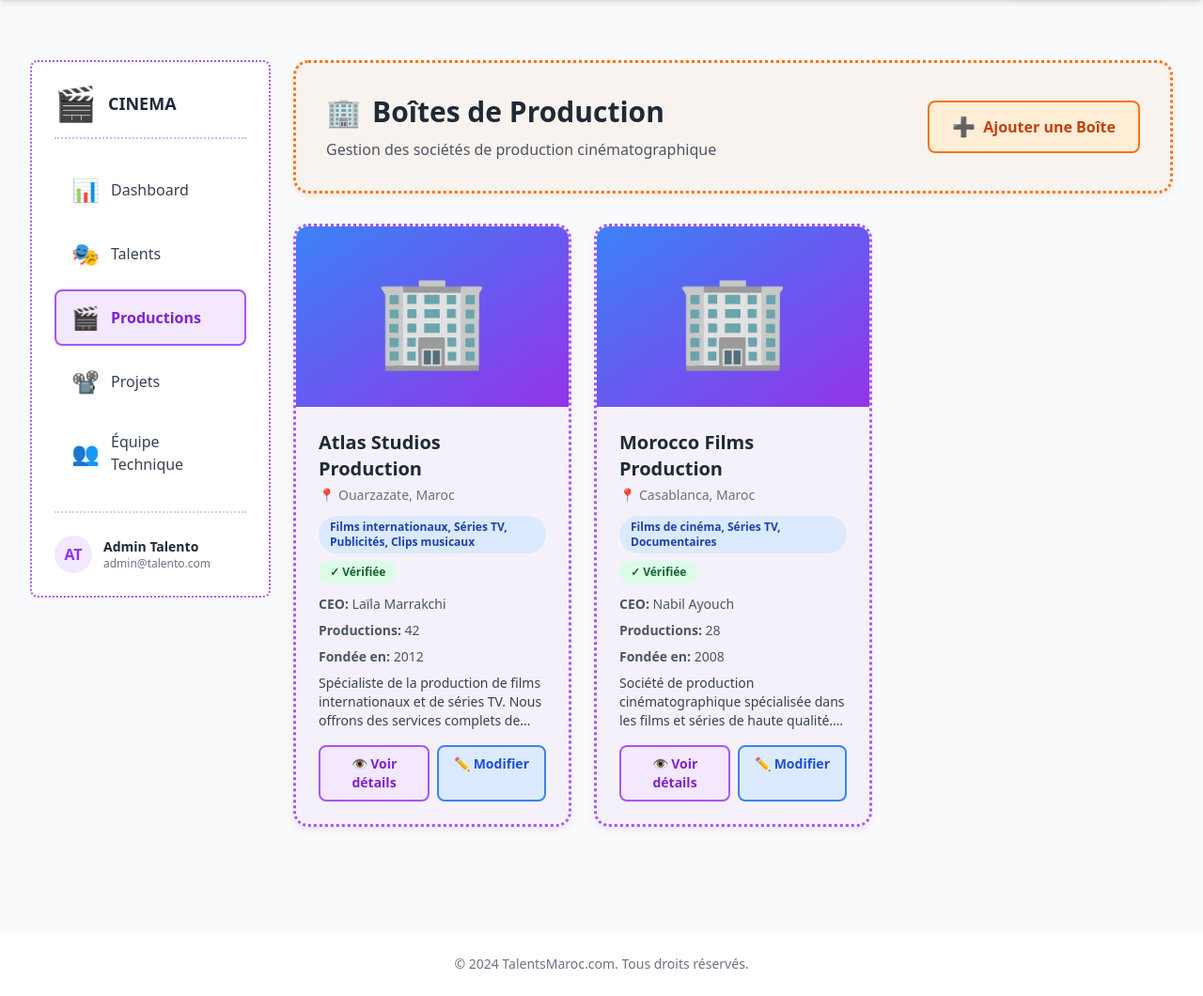
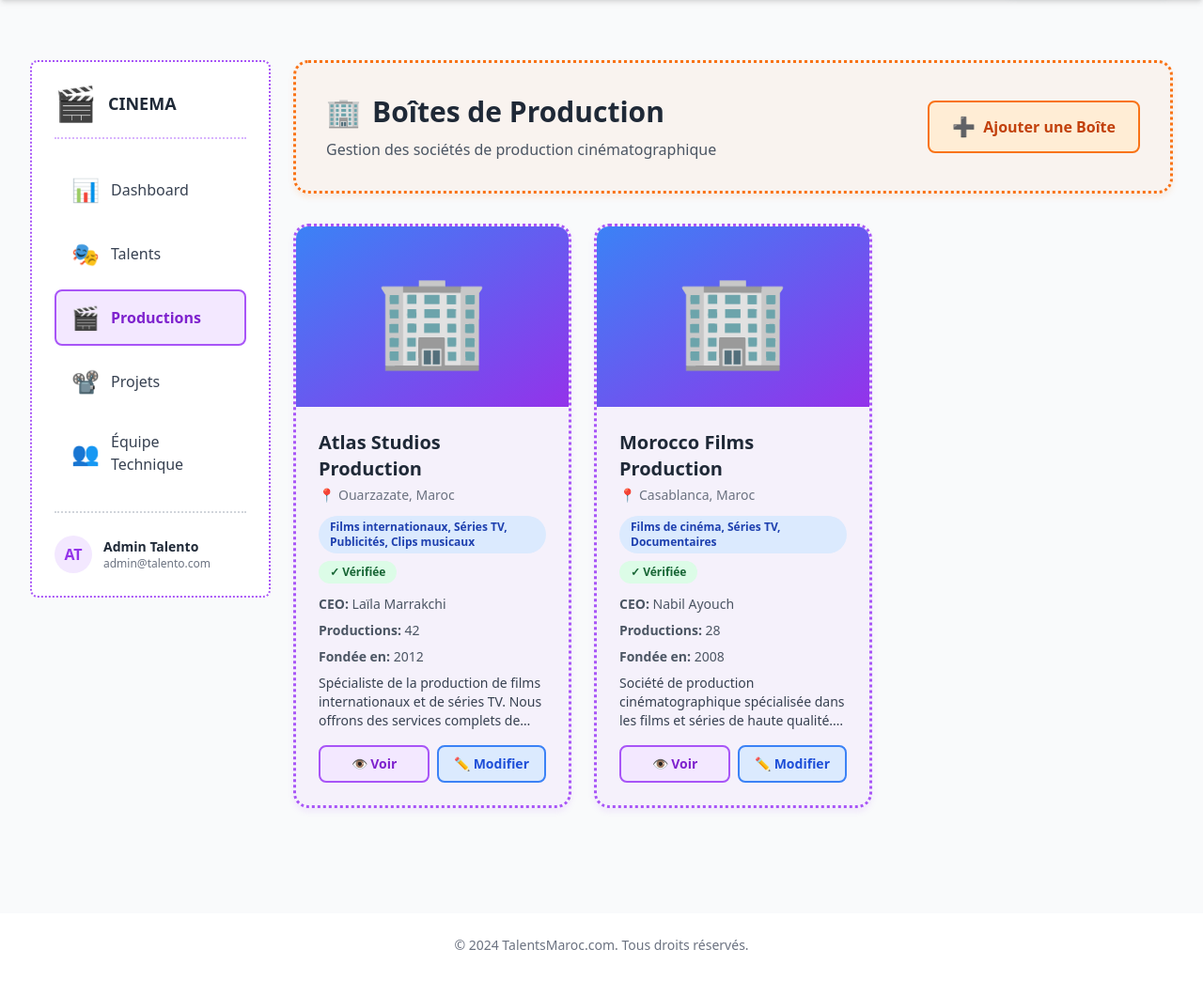
Before and after one commit to moa-digitalagency/Talento, a Flask app: page /cinema/productions in a window 1280 px wide. Shown: the part 64-1124 px from the top of the page at 94% size. After the commit the page ends 1075 px from the top, so only its background shows below. Run offline with Flask 3, Linux system fonts and the light colour scheme; a user stored in the database is signed in; data comes from the database, SQL or seed files in the repository; some libraries are stand-ins or nearby versions.

Commit message:
Update button text on productions page to simply "View"
Replaces "View details" with "View" in the productions template for a more concise button label.

Replit-Commit-Author: Agent
Replit-Commit-Session-Id: d1e7fde8-23be-45d0-bf5a-194c6d6bb05f
Replit-Commit-Checkpoint-Type: full_checkpoint
Replit-Commit-Screenshot-Url: https://storage.googleapis.com/screenshot-production-us-central1/4fc8995f-7ed7-4094-9617-8c9ccffce44e/d1e7fde8-23be-45d0-bf5a-194c6d6bb05f/L7md0Yn

```diff
--- a/app/templates/cinema/productions.html
+++ b/app/templates/cinema/productions.html
@@ -77,7 +77,7 @@
 
             <div class="flex gap-2 mt-4">
                 <a href="{{ url_for('cinema.view_production', production_id=production.id) }}" class="flex-1 bg-purple-100 text-purple-700 px-4 py-2 rounded-lg text-sm font-bold text-center border-2 border-purple-500 hover:bg-purple-200 transition-all">
-                    👁️ Voir détails
+                    👁️ Voir
                 </a>
                 <a href="{{ url_for('cinema.edit_production', production_id=production.id) }}" class="bg-blue-100 text-blue-700 px-4 py-2 rounded-lg text-sm font-bold border-2 border-blue-500 hover:bg-blue-200 transition-all">
                     ✏️ Modifier
```
